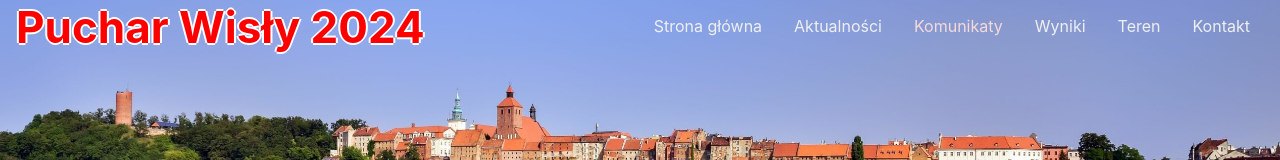
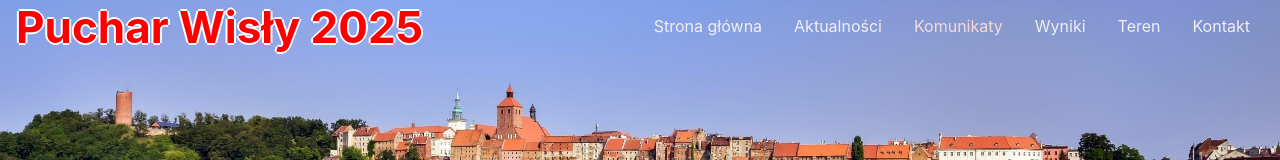
Before and after one commit to PucharWisly/pucharwisly, a React (Create React App) app: page /pucharwisly/komunikaty in a window 1280 px wide. Shown: the top 160 px of the page. Built offline with nearby package versions, Linux system fonts and the light colour scheme; no server answers.

Commit message:
2025 update

```diff
--- a/src/components/Header/Header.jsx
+++ b/src/components/Header/Header.jsx
@@ -14,7 +14,7 @@ const Header = () => {
 
                 <div className={css.navHeader}>
                     <div className={css.titleLink } to='/'>
-                        <Link to='/'>Puchar Wisły 2024</Link>
+                        <Link to='/'>Puchar Wisły 2025</Link>
                     </div>
                 </div>
 
```
Also changed, not shown: src/components/Header/headerBackground2.jpg.
